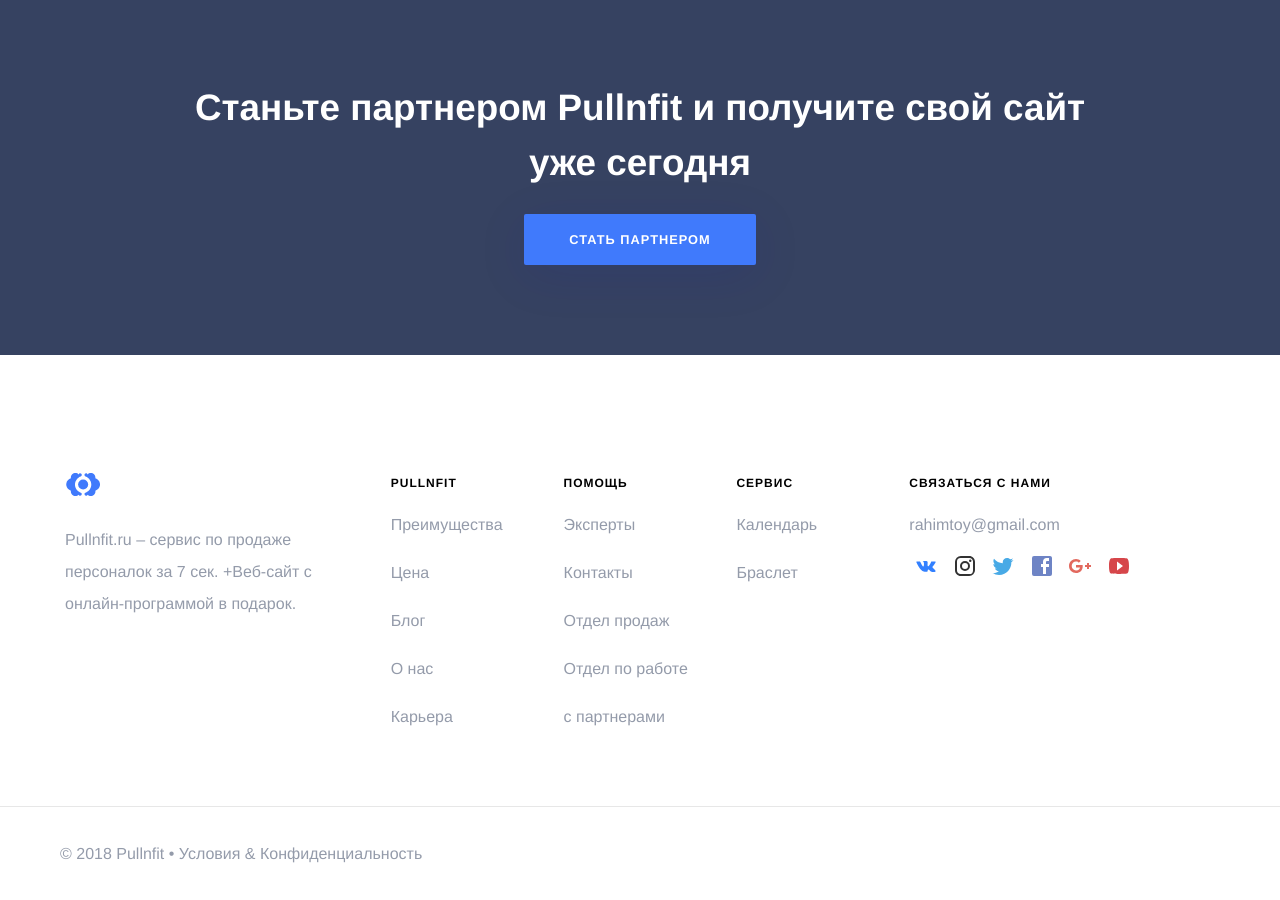
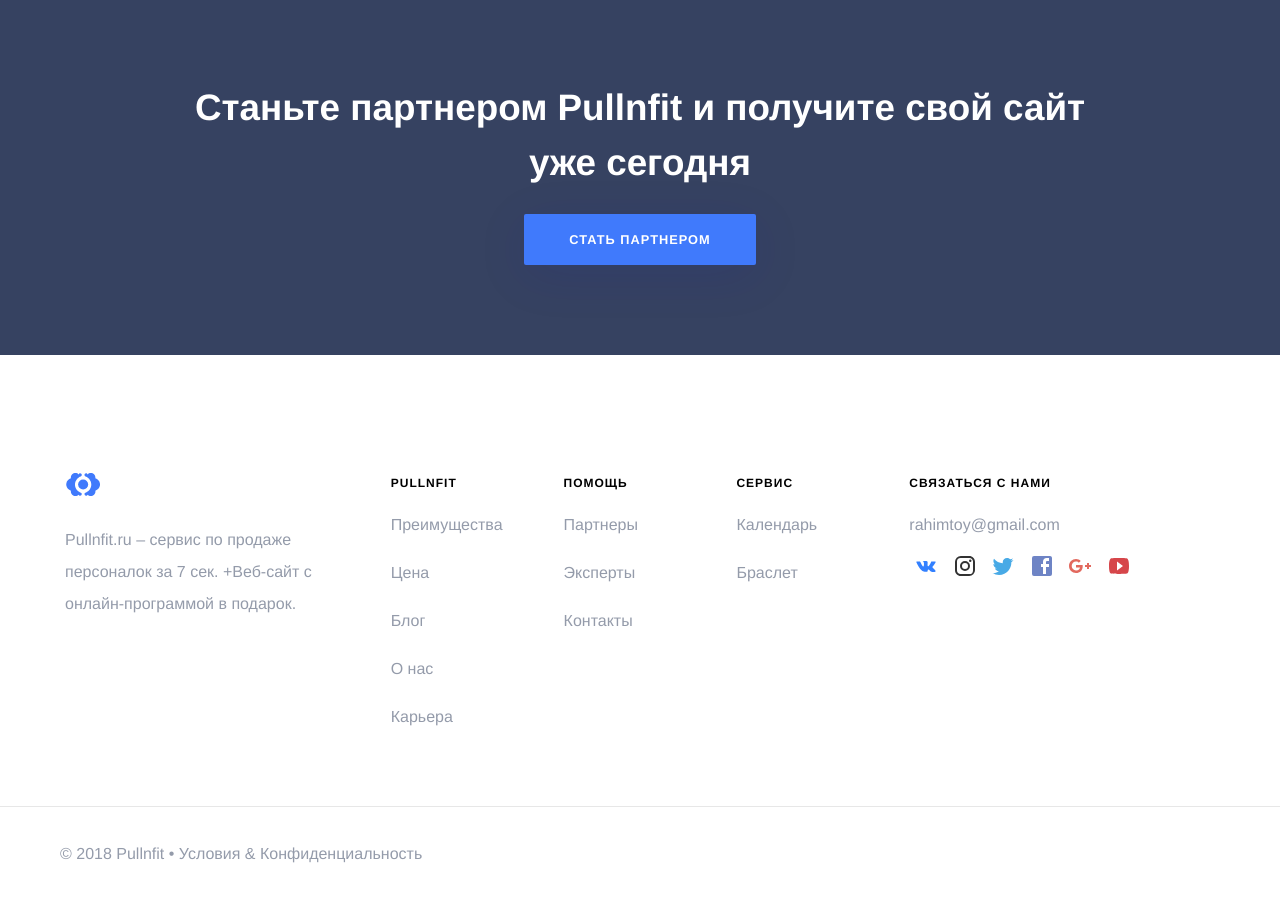
Before and after one commit to RakhimyanTim/adroholic.github.io, a Jekyll site: the page built from pages/index.html, in a window 1280 px wide and 900 px high, scrolled down 3376 px. Built offline with Jekyll 4.4.1, drawn with Linux system fonts in a browser that asks for light colours; some web fonts are replaced.

Commit message:
Update footer.html

```diff
--- a/_includes/navigation/footer.html
+++ b/_includes/navigation/footer.html
@@ -15,15 +15,14 @@
 			</ul>
 			<ul>
 				<li><h4>Помощь</h4></li>
+				<li><a href="/partners/">Партнеры</a></li>
 				<li><a href="/experts/">Эксперты</a></li>
 				<li><a href="/contact/">Контакты</a></li>
-				<li><a href="https://goo.gl/forms/ifjA93ez6YH9OGm12">Отдел продаж</a></li>
-				<li><a href="https://goo.gl/forms/hvNP9Ng1vuaYhM0h2">Отдел по работе <br>с партнерами</a></li>
 			</ul>
 			<ul>
 				<li><h4>Сервис</h4></li>
 				<li><a href="https://www.google.com/intl/ru/calendar/about/">Календарь</a></li>
-				<li><a href="#">Браслет</a></li>
+				<li><a href="http://www.mi.com/en/miband/">Браслет</a></li>
 
 
 			</ul>
```
